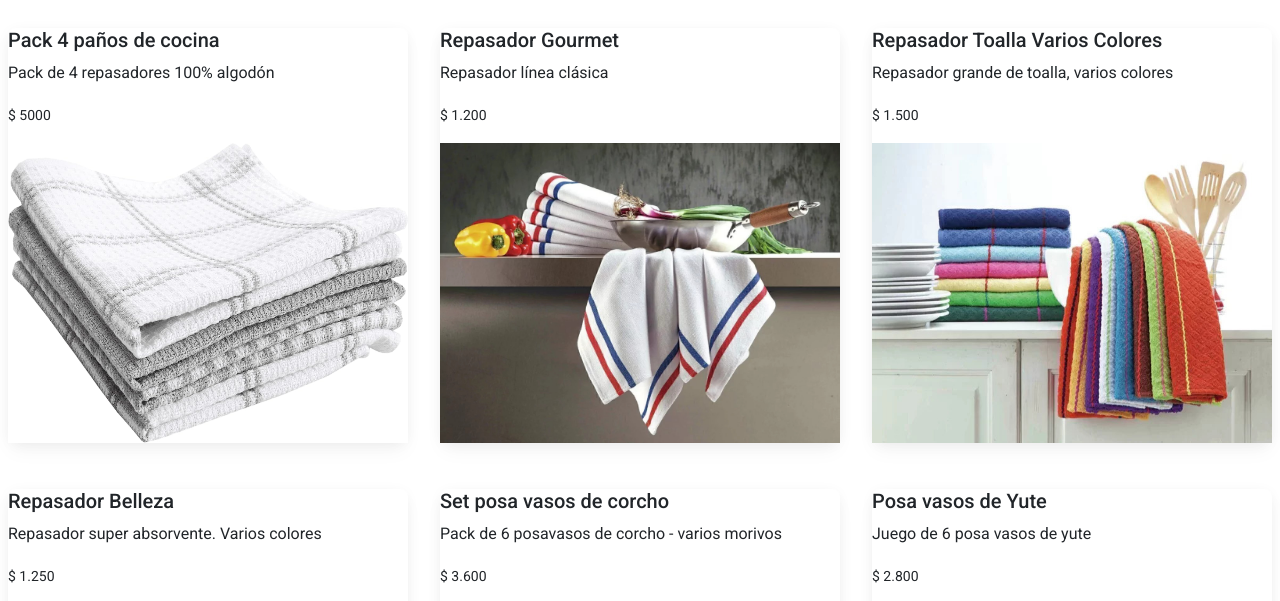
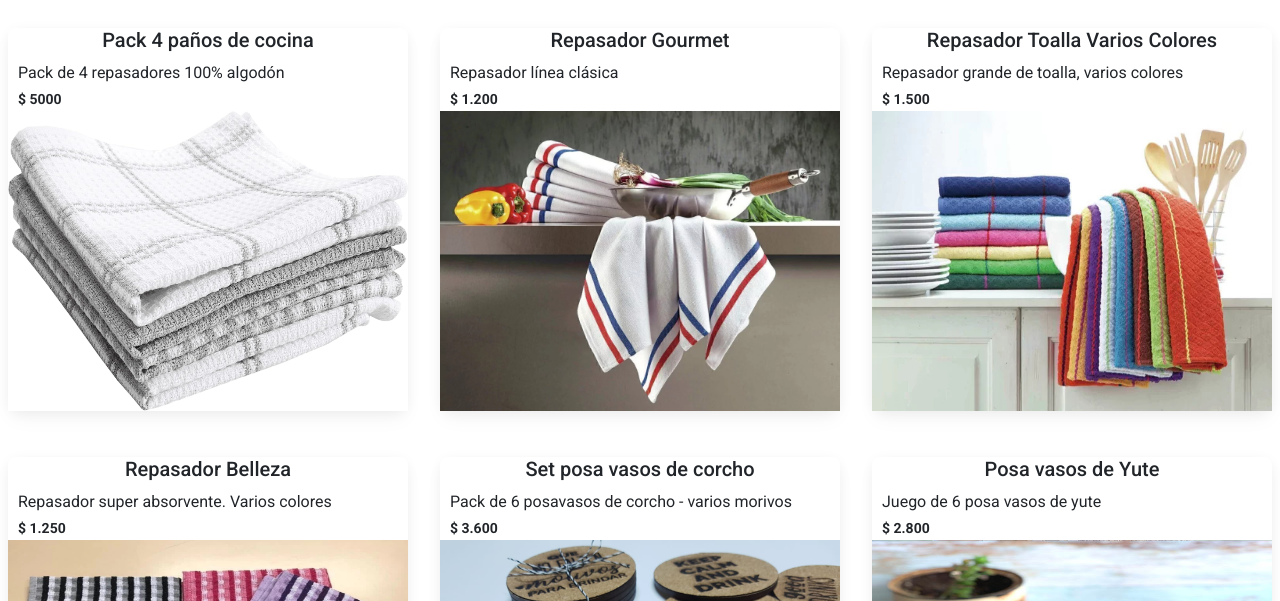
Before and after one commit to JuanGabrielChaves/PFChaves, a plain HTML site: page cocina.html in a window 1280 px wide. Shown: the part 179-780 px from the top of the page. Drawn offline with nearby package versions, Linux system fonts and the light colour scheme.

Commit message:
uso de nesting en card

```diff
--- a/scss/style.scss
+++ b/scss/style.scss
@@ -30,6 +30,17 @@
     width: 400px;
     margin: 15px auto;
 
+    .card_title{
+      text-align: center;
+    }
+    .card_text{
+      margin: 0 10px;
+    }
+
+    .card_text .card_text-muted{
+      font-weight: bold;
+    }
+
     img{
       height: 300px;
     }
```
Also changed, not shown: css/style.css, 1 other file.
